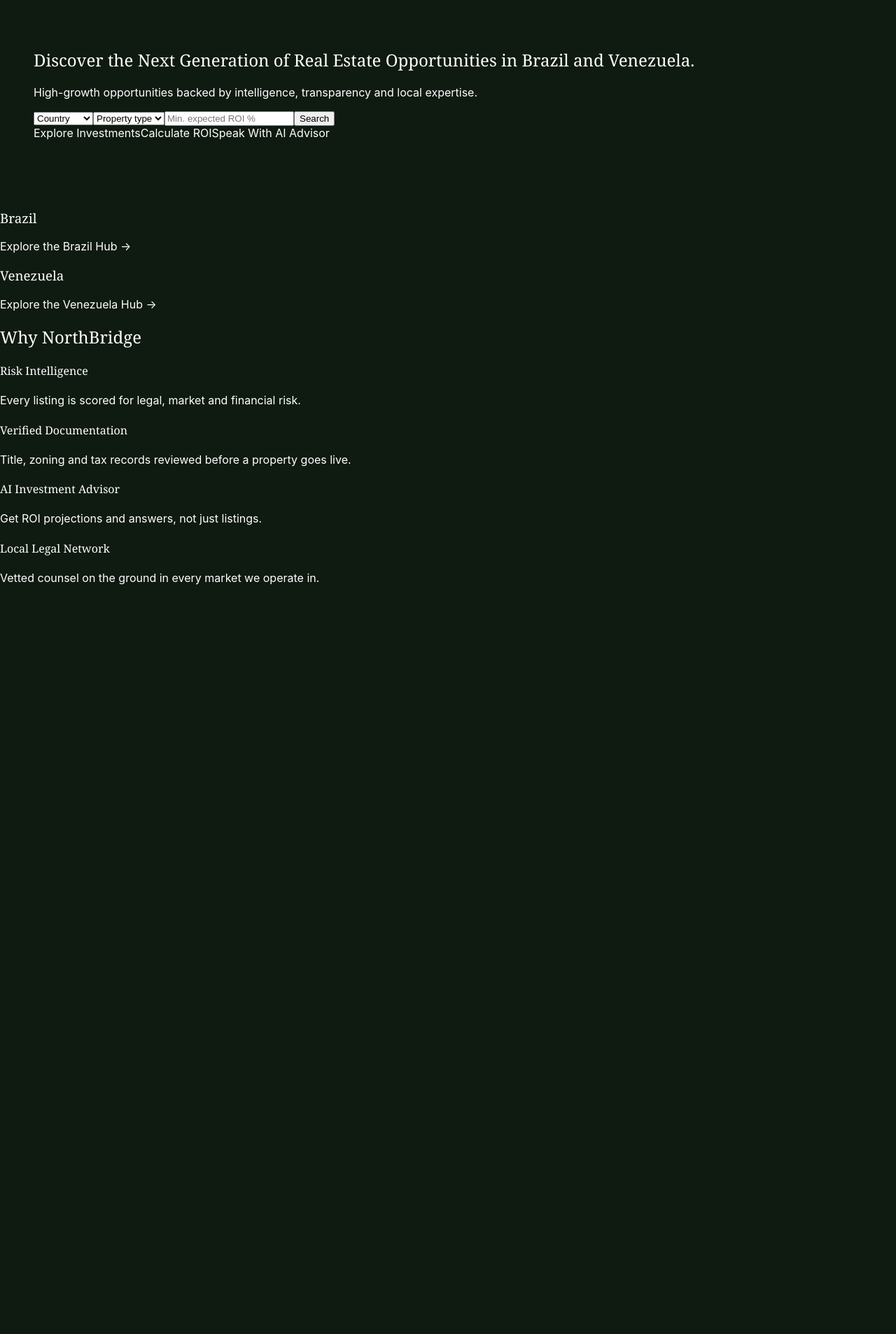
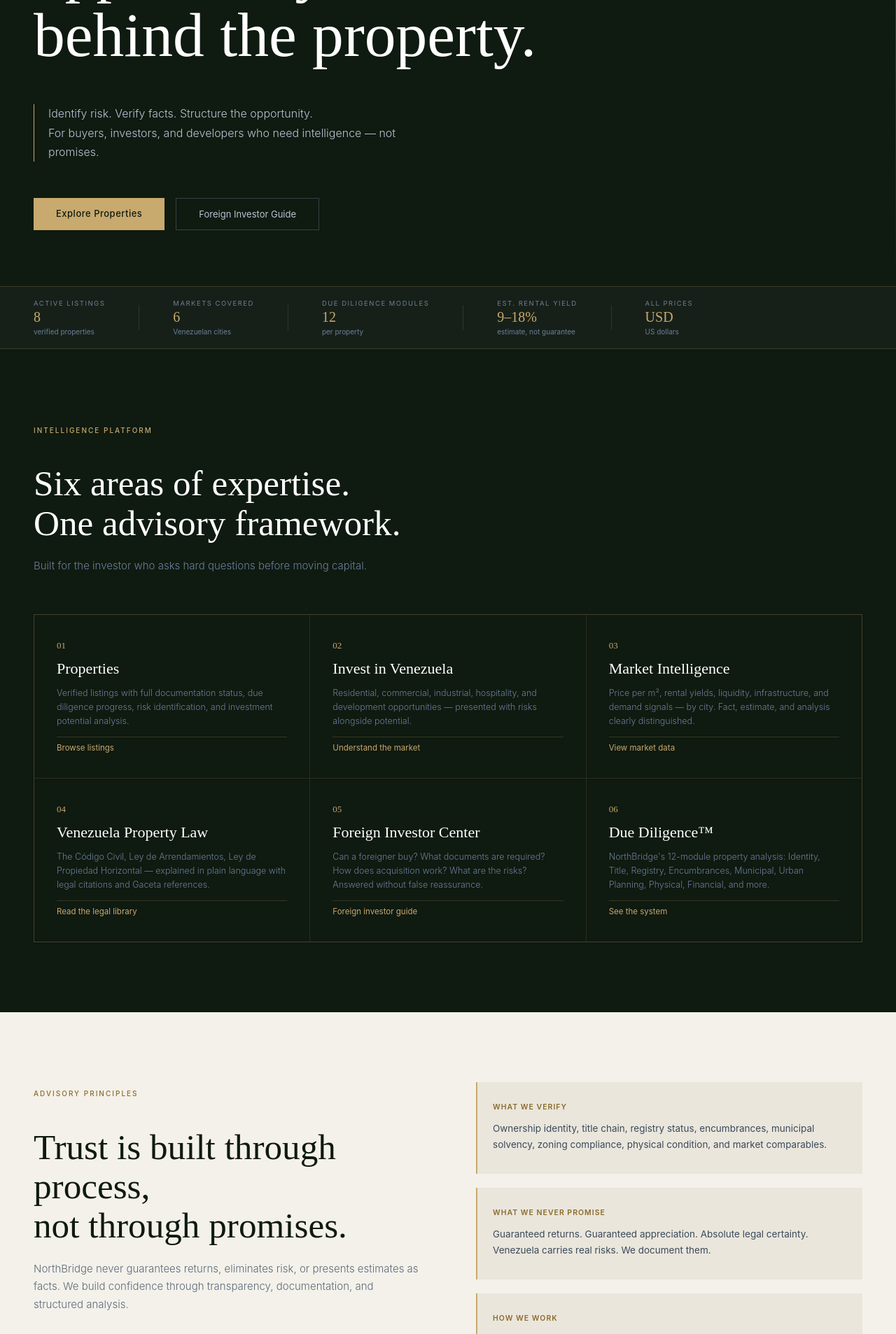
Before and after one commit to danielcambio046-jpg/northbridgerealestate, a Next.js app: page / in a window 1280 px wide. Shown: the part 520-2427 px from the top of the page at 70% size. Before the commit the page ends 1372 px from the top, so only its background shows below. Built offline with nearby package versions, Linux system fonts and the light colour scheme; no server answers.

Commit message:
Rebrand: Venezuela Advisory

```diff
--- a/app/page.tsx
+++ b/app/page.tsx
@@ -1,73 +1,171 @@
+import Link from "next/link";
+
 export default function HomePage() {
   return (
     <main>
+      {/* HERO */}
       <section className="hero">
-        <div className="hero-overlay">
-          <h1>Discover the Next Generation of Real Estate Opportunities in Brazil and Venezuela.</h1>
-          <p>High-growth opportunities backed by intelligence, transparency and local expertise.</p>
-          <SearchBar />
-          <div className="hero-ctas">
-            <a href="/properties" className="cta-primary">Explore Investments</a>
-            <a href="/ai/advisor?intent=roi" className="cta-secondary">Calculate ROI</a>
-            <a href="/ai/advisor" className="cta-secondary">Speak With AI Advisor</a>
+        <div className="hero-bg-line" />
+        <p className="hero-label">Venezuela Property &amp; Investment Advisory</p>
+        <h1 className="hero-h1">
+          We don&apos;t simply find properties<br />
+          in Venezuela.<br />
+          We <em>investigate</em> the opportunity<br />
+          behind the property.
+        </h1>
+        <p className="hero-statement">
+          Identify risk. Verify facts. Structure the opportunity.<br />
+          For buyers, investors, and developers who need intelligence — not promises.
+        </p>
+        <div className="hero-actions">
+          <Link href="/properties" className="btn-primary">Explore Properties</Link>
+          <Link href="/foreign-investor" className="btn-ghost">Foreign Investor Guide</Link>
+        </div>
+      </section>
+
+      {/* DATA BAR */}
+      <div className="databar">
+        <div className="databar-item">
+          <span className="databar-label">Active Listings</span>
+          <span className="databar-value">8</span>
+          <span className="databar-note">verified properties</span>
+        </div>
+        <div className="databar-sep" />
+        <div className="databar-item">
+          <span className="databar-label">Markets Covered</span>
+          <span className="databar-value">6</span>
+          <span className="databar-note">Venezuelan cities</span>
+        </div>
+        <div className="databar-sep" />
+        <div className="databar-item">
+          <span className="databar-label">Due Diligence Modules</span>
+          <span className="databar-value">12</span>
+          <span className="databar-note">per property</span>
+        </div>
+        <div className="databar-sep" />
+        <div className="databar-item">
+          <span className="databar-label">Est. Rental Yield</span>
+          <span className="databar-value">9–18%</span>
+          <span className="databar-note">estimate, not guarantee</span>
+        </div>
+        <div className="databar-sep" />
+        <div className="databar-item">
+          <span className="databar-label">All Prices</span>
+          <span className="databar-value">USD</span>
+          <span className="databar-note">US dollars</span>
+        </div>
+      </div>
+
+      {/* INTELLIGENCE AREAS */}
+      <section className="section">
+        <p className="section-index">Intelligence Platform</p>
+        <h2 className="section-h2">Six areas of expertise.<br />One advisory framework.</h2>
+        <p className="section-sub">Built for the investor who asks hard questions before moving capital.</p>
+        <div className="intel-grid">
+          {[
+            { n:"01", title:"Properties", desc:"Verified listings with full documentation status, due diligence progress, risk identification, and investment potential analysis.", link:"Browse listings", href:"/properties" },
+            { n:"02", title:"Invest in Venezuela", desc:"Residential, commercial, industrial, hospitality, and development opportunities — presented with risks alongside potential.", link:"Understand the market", href:"/invest" },
+            { n:"03", title:"Market Intelligence", desc:"Price per m², rental yields, liquidity, infrastructure, and demand signals — by city. Fact, estimate, and analysis clearly distinguished.", link:"View market data", href:"/market" },
+            { n:"04", title:"Venezuela Property Law", desc:"The Código Civil, Ley de Arrendamientos, Ley de Propiedad Horizontal — explained in plain language with legal citations and Gaceta references.", link:"Read the legal library", href:"/law" },
+            { n:"05", title:"Foreign Investor Center", desc:"Can a foreigner buy? What documents are required? How does acquisition work? What are the risks? Answered without false reassurance.", link:"Foreign investor guide", href:"/foreign-investor" },
+            { n:"06", title:"Due Diligence™", desc:"NorthBridge's 12-module property analysis: Identity, Title, Registry, Encumbrances, Municipal, Urban Planning, Physical, Financial, and more.", link:"See the system", href:"/due-diligence" },
+          ].map(item => (
+            <Link key={item.n} href={item.href} className="intel-cell">
+              <span className="intel-cell-num">{item.n}</span>
+              <span className="intel-cell-title">{item.title}</span>
+              <span className="intel-cell-desc">{item.desc}</span>
+              <span className="intel-cell-link">{item.link}</span>
+            </Link>
+          ))}
+        </div>
+      </section>
+
+      {/* POSITIONING */}
+      <section className="section section-light">
+        <div style={{ display:"grid", gridTemplateColumns:"1fr 1fr", gap:"80px", alignItems:"start" }}>
+          <div>
+            <p className="section-index" style={{ color:"#8A6A2A" }}>Advisory Principles</p>
+            <h2 className="section-h2" style={{ color:"#0F1A10" }}>Trust is built through process,<br />not through promises.</h2>
+            <p className="section-sub">
+              NorthBridge never guarantees returns, eliminates risk, or presents estimates as facts.
+              We build confidence through transparency, documentation, and structured analysis.
+            </p>
+            <p style={{ fontFamily:"'Cormorant Garamond',serif", fontSize:"clamp(22px,2.5vw,32px)", fontWeight:300, fontStyle:"italic", color:"#0F1A10", lineHeight:1.3 }}>
+              &ldquo;The mission is not to convince an investor to invest. The mission is to provide the information, analysis, and verification needed to decide.&rdquo;
+            </p>
+          </div>
+          <div style={{ display:"flex", flexDirection:"column", gap:"20px" }}>
+            {[
+              { title:"What we verify", body:"Ownership identity, title chain, registry status, encumbrances, municipal solvency, zoning compliance, physical condition, and market comparables." },
+              { title:"What we never promise", body:"Guaranteed returns. Guaranteed appreciation. Absolute legal certainty. Venezuela carries real risks. We document them." },
+              { title:"How we work", body:"Every property goes through our 12-module Due Diligence™ system before publication. Nothing is listed without a documented status." },
+              { title:"Who we serve", body:"International buyers. Investors. Developers. Venezuelans abroad seeking to manage or monetize family assets." },
+            ].map(p => (
+              <div key={p.title} style={{ padding:"18px 22px", borderLeft:"2px solid #C8A96E", background:"#EAE6DC" }}>
+                <p style={{ fontSize:"10.5px", fontWeight:600, letterSpacing:"1px", color:"#8A6A2A", textTransform:"uppercase", marginBottom:"6px" }}>{p.title}</p>
+                <p style={{ fontSize:"13.5px", color:"#3A4A5A", lineHeight:1.65 }}>{p.body}</p>
+              </div>
+            ))}
           </div>
         </div>
       </section>
 
-      <section className="markets">
-        <MarketCard country="Brazil" href="/brazil" />
-        <MarketCard country="Venezuela" href="/venezuela" />
+      {/* DISCLAIMER */}
+      <section className="section section-mid" style={{ padding:"48px" }}>
+        <div style={{ display:"flex", gap:"20px", border:"1px solid rgba(200,169,110,0.2)", padding:"24px 32px" }}>
+          <span style={{ fontFamily:"'Cormorant Garamond',serif", fontSize:"32px", color:"#C8A96E", flexShrink:0 }}>i</span>
+          <p style={{ fontSize:"12.5px", lineHeight:1.75, color:"#6B7E9B" }}>
+            <strong style={{ color:"#B8C4D4" }}>NorthBridge provides information, analysis, and advisory services.</strong>{" "}
+            The content on this platform — legal, financial, or technical — does not constitute personalized legal, tax, or financial advice.
+            All transactions should be validated by locally licensed professionals in Venezuela.
+            No returns are guaranteed. No risks are eliminated. Past performance does not predict future results.
+          </p>
+        </div>
       </section>
 
-      <section className="why-northbridge">
-        <h2>Why NorthBridge</h2>
-        <div className="differentiators">
-          <Differentiator title="Risk Intelligence" copy="Every listing is scored for legal, market and financial risk." />
-          <Differentiator title="Verified Documentation" copy="Title, zoning and tax records reviewed before a property goes live." />
-          <Differentiator title="AI Investment Advisor" copy="Get ROI projections and answers, not just listings." />
-          <Differentiator title="Local Legal Network" copy="Vetted counsel on the ground in every market we operate in." />
+      {/* FOOTER */}
+      <footer className="footer">
+        <div className="footer-top">
+          <div>
+            <div className="footer-brand-name">NorthBridge</div>
+            <div className="footer-brand-tag">Venezuela Property & Investment Advisory</div>
+            <p className="footer-brand-desc">
+              Intelligence, analysis, and verification for investors, buyers, and developers
+              operating in the Venezuelan real estate market. Not an agency. Not a promise. An advisory.
+            </p>
+          </div>
+          <div>
+            <p className="footer-col-title">Properties</p>
+            <ul className="footer-col-links">
+              <li><Link href="/properties">Active Listings</Link></li>
+              <li><Link href="/properties?type=RESIDENTIAL">Residential</Link></li>
+              <li><Link href="/properties?type=COMMERCIAL">Commercial</Link></li>
+              <li><Link href="/properties?type=LAND">Land & Development</Link></li>
+              <li><Link href="/properties/new">Submit a Property</Link></li>
+            </ul>
+          </div>
+          <div>
+            <p className="footer-col-title">Intelligence</p>
+            <ul className="footer-col-links">
+              <li><Link href="/market">Market Reports</Link></li>
+              <li><Link href="/law">Venezuela Property Law</Link></li>
+              <li><Link href="/foreign-investor">Foreign Investor Guide</Link></li>
+              <li><Link href="/due-diligence">Due Diligence™</Link></li>
+            </ul>
+          </div>
+          <div>
+            <p className="footer-col-title">Advisory</p>
+            <ul className="footer-col-links">
+              <li><Link href="/register">Request Advisory</Link></li>
+              <li><Link href="/login">Sign In</Link></li>
+            </ul>
+          </div>
         </div>
-      </section>
+        <div className="footer-bottom">
+          <span>© 2026 NorthBridge Venezuela Property &amp; Investment Advisory.</span>
+          <span>Information only — not legal, tax, or financial advice. All investments carry risk.</span>
+        </div>
+      </footer>
     </main>
   );
 }
-
-function SearchBar() {
-  return (
-    <form action="/properties" method="get" className="search-bar">
-      <select name="country" defaultValue="">
-        <option value="">Country</option>
-        <option value="BRAZIL">Brazil</option>
-        <option value="VENEZUELA">Venezuela</option>
-      </select>
-      <select name="type" defaultValue="">
-        <option value="">Property type</option>
-        <option value="RESIDENTIAL">Residential</option>
-        <option value="COMMERCIAL">Commercial</option>
-        <option value="LAND">Land</option>
-        <option value="DEVELOPMENT">Development</option>
-        <option value="RENTAL">Rental</option>
-      </select>
-      <input type="number" name="minRoi" placeholder="Min. expected ROI %" />
-      <button type="submit">Search</button>
-    </form>
-  );
-}
-
-function MarketCard({ country, href }: { country: string; href: string }) {
-  return (
-    <a href={href} className="market-card">
-      <h3>{country}</h3>
-      <span>Explore the {country} Hub →</span>
-    </a>
-  );
-}
-
-function Differentiator({ title, copy }: { title: string; copy: string }) {
-  return (
-    <div className="differentiator">
-      <h4>{title}</h4>
-      <p>{copy}</p>
-    </div>
-  );
-}
```
